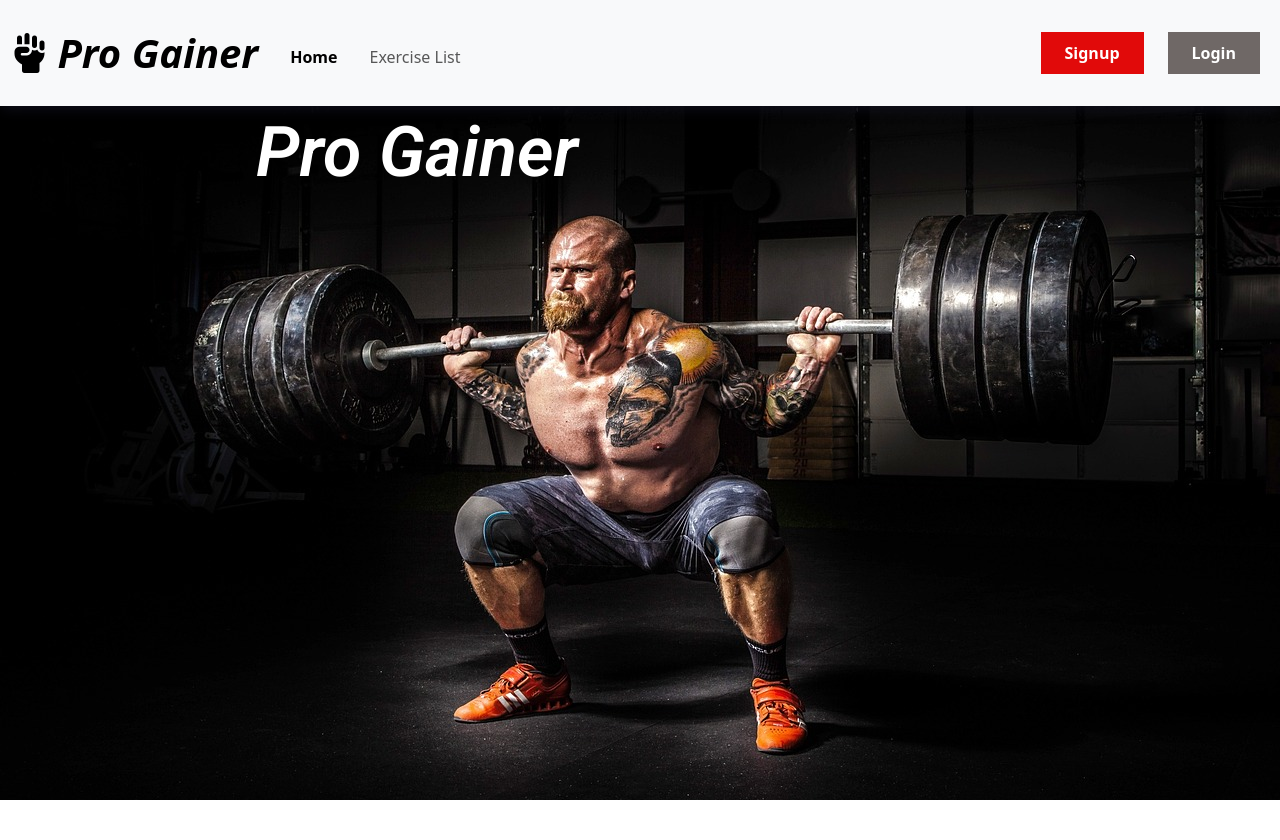
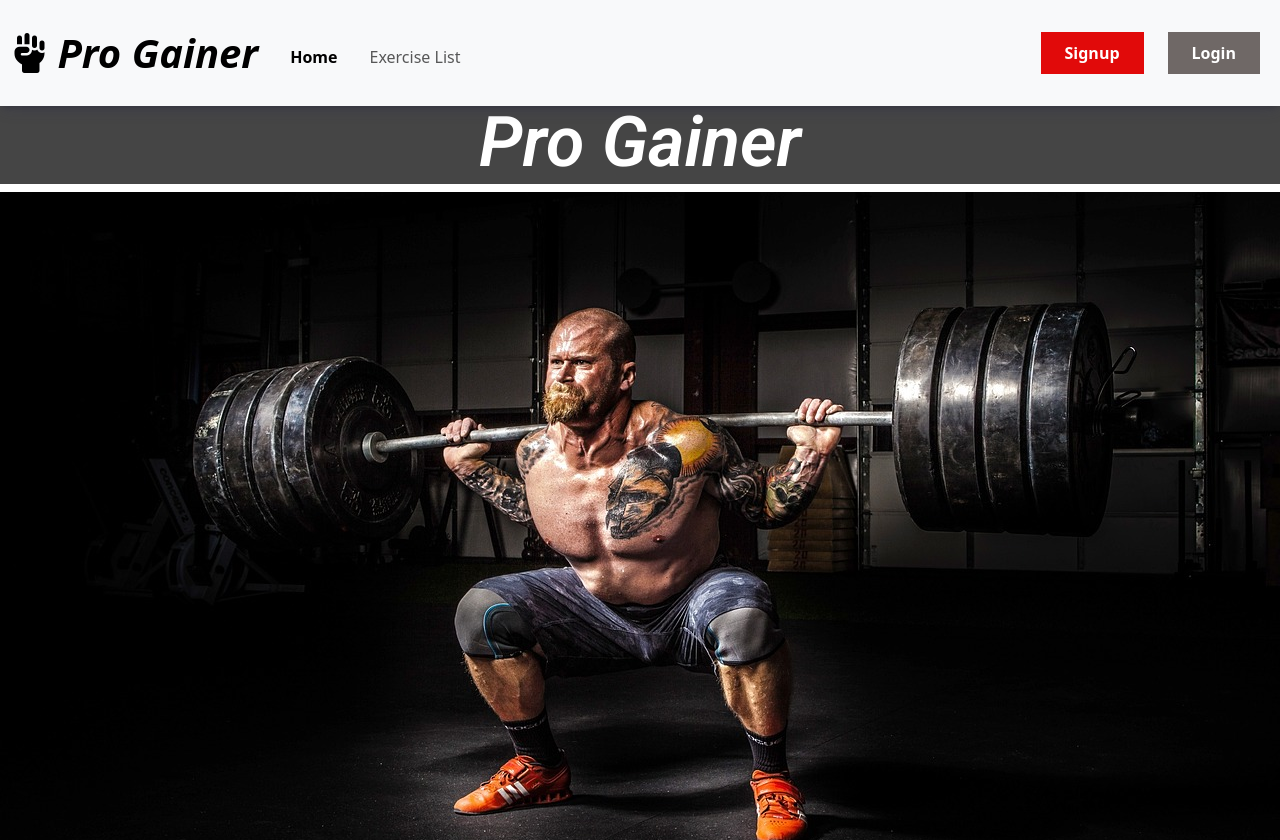
Before and after one commit to JamesBracken/Pro-Gainer, a Django app: page / in a window 1280 px wide. Shown: the top 840 px of the page. Run offline with Django 5.2, Linux system fonts and the light colour scheme; some libraries are stand-ins or nearby versions.

Commit message:
Style: index h1

```diff
--- a/static/css/style.css
+++ b/static/css/style.css
@@ -356,21 +356,16 @@ header {
 /* MAIN CONTENT STYLES */
 
 #home-brand-heading {
-    position: absolute;
-    top: 130px;
-    left: 20%;
-    /* left: 30px; */
     color: var(--clr-white);
+    background-color: var(--clr-black);
 }
 
 .home-hero-img {
-    /* background-position: center; */
     height: 400px;
 }
 
 /* Home description cards  */
 .home-descriptions-card {
-    /* height: 250px; */
     border: 0;
 }
 
@@ -510,7 +505,6 @@ input {
 
     #home-brand-heading {
         font-size: 70px;
-        top: 110px;
     }
 
     .home-descriptions-card {
@@ -538,7 +532,6 @@ input {
 
     #home-brand-heading {
         font-size: 70px;
-        /* left: 20%; */
     }
 
     .home-descriptions-card {
@@ -550,9 +543,7 @@ input {
 
     #home-brand-heading {
         font-size: 100px;
-        position: relative;
-        top: auto;
-        left: auto;
-        color: var(--clr-black);
+        color: var(--clr-white);
+        background-color: var(--clr-black);
     }
 }
```
